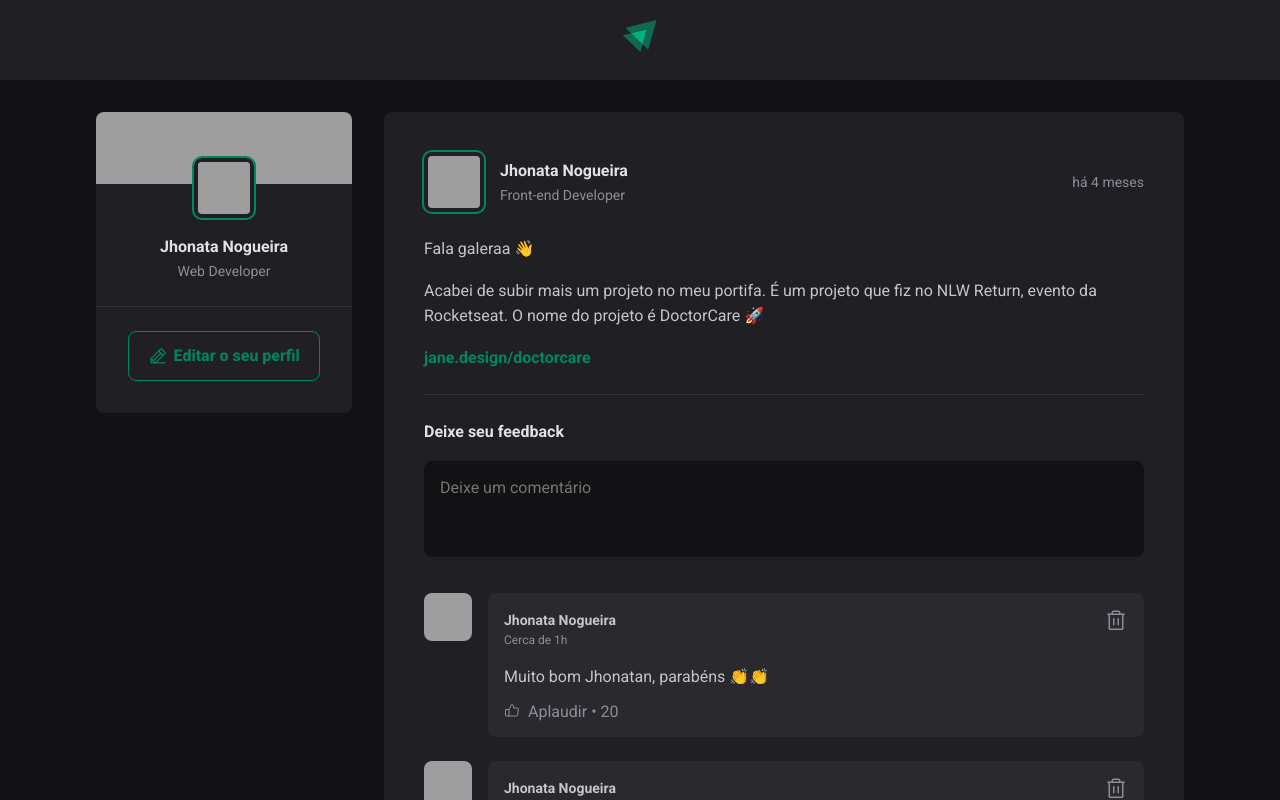
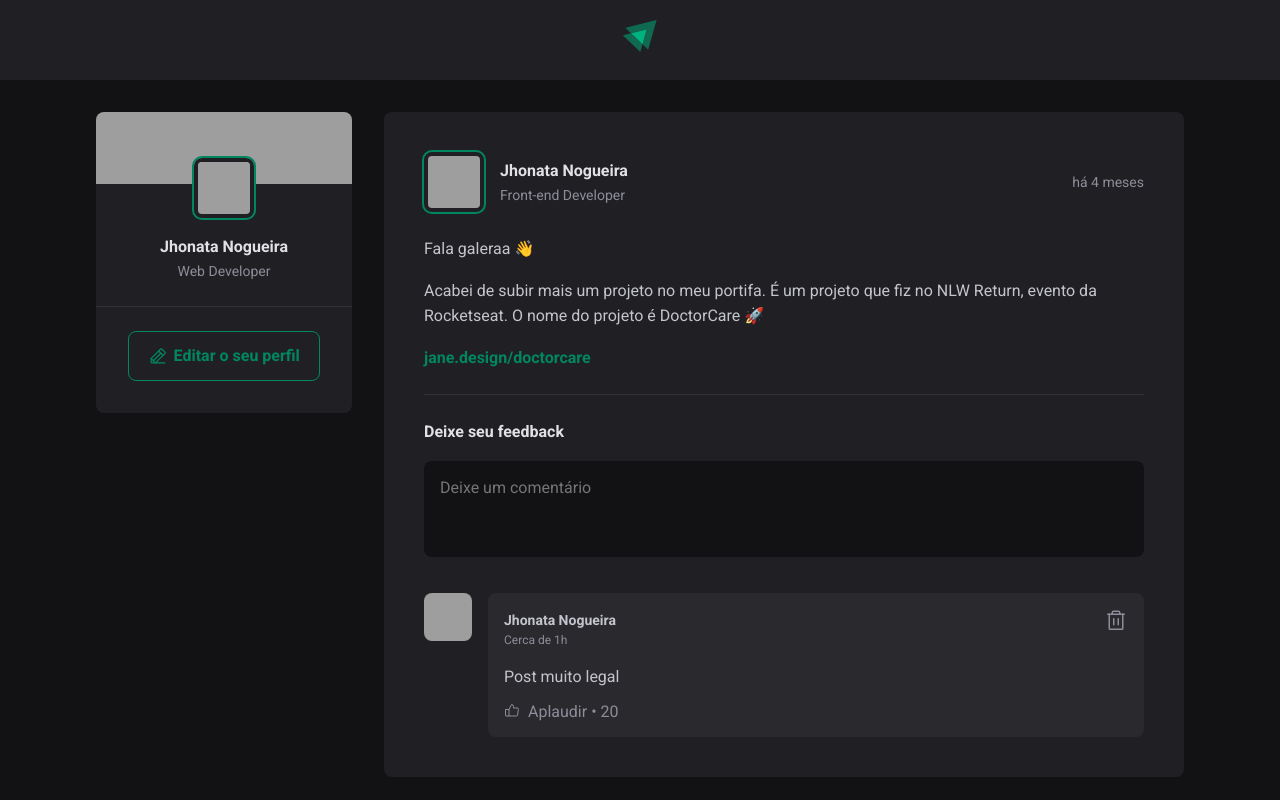
Before and after one commit to jhoownogueira/ignite-feed, a React (Vite) app: page / in a window 1280 px wide. Shown: the top 800 px of the page. Built offline with nearby package versions, Linux system fonts and the light colour scheme; grey boxes are pictures that could not be loaded.

Commit message:
Comentários
useState, inserindo comentários com programação declarativa

```diff
--- a/src/components/Comment.jsx
+++ b/src/components/Comment.jsx
@@ -2,7 +2,7 @@
 import { Avatar } from './Avatar';
 import styles from './Comment.module.css';
 
-export function Comment() {
+export function Comment({ content }) {
     return (
         <div className={styles.comment}>
             <Avatar
@@ -20,7 +20,7 @@
                             <Trash size={24} />
                         </button>
                     </header>
-                    <p>Muito bom Jhonatan, parabéns 👏👏</p>
+                    <p>{content}</p>
 
                     <footer>
                         <button>
--- a/src/components/Post.jsx
+++ b/src/components/Post.jsx
@@ -1,10 +1,18 @@
 import { format, formatDistanceToNow } from 'date-fns';
 import ptBr from 'date-fns/locale/pt-BR';
+import { useState } from 'react';
 import { Avatar } from './Avatar';
 import { Comment } from './Comment';
 import styles from './Post.module.css';
 
+
 export function Post({ author, publishedAt, content }) {
+    const [ comments, setComments ] = useState([
+        'Post muito legal'
+    ]);
+
+    const [newCommentText, setNewcommentText] = useState('');
+
     const publishedDateFormated = format(publishedAt, "d 'de' LLLL 'às' HH:mm'h'", {
         locale: ptBr,
     });
@@ -13,6 +21,17 @@
         locale: ptBr,
         addSuffix: true,
     })
+
+    function handleCreateNewComment(event) {
+        event.preventDefault();
+
+        setComments([...comments, newCommentText]);
+        setNewcommentText('');
+    }
+
+    function handleNewCommentChange(event) {
+        setNewcommentText(event.target.value);
+    }
 
     return (
         <article className={styles.post}>
@@ -41,19 +60,22 @@
                     })}
             </div>
 
-            <form className={styles.commentForm}>
+            <form onSubmit={handleCreateNewComment} className={styles.commentForm}>
                 <strong>Deixe seu feedback</strong>
                 <textarea
+                    name="comment"
                     placeholder='Deixe um comentário'
+                    onChange={handleNewCommentChange}
+                    value={newCommentText}
                 />
                 <footer>
                     <button type='submit'>Publicar</button>
                 </footer>
             </form>
             <div className={styles.commentList}>
-                <Comment />
-                <Comment />
-                <Comment />
+                {comments.map(comment => {
+                    return <Comment content={comment} />
+                })}
             </div>
         </article>
     );
```
